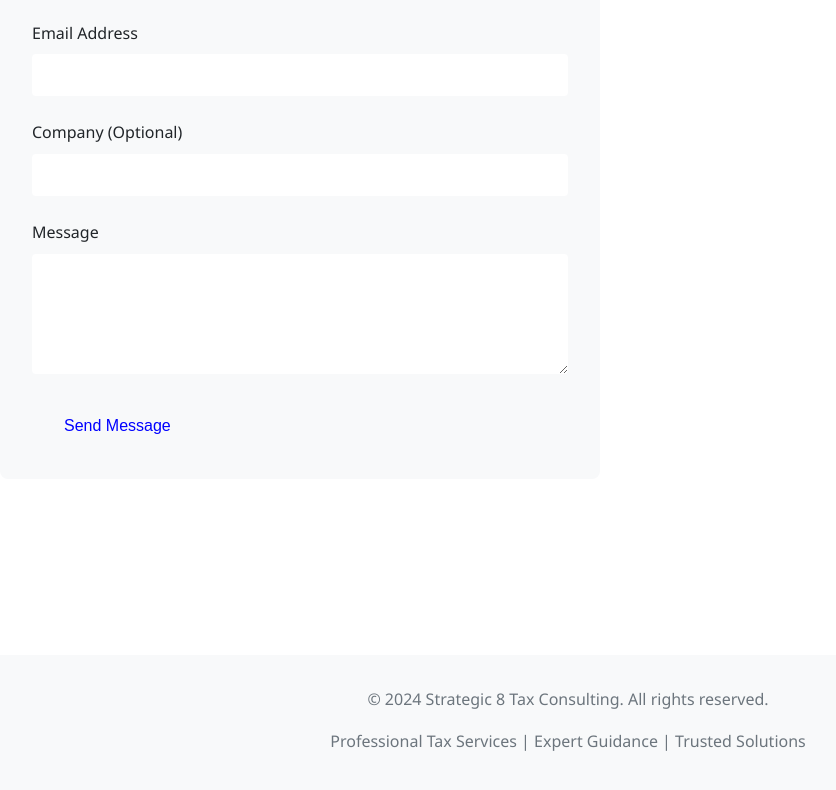
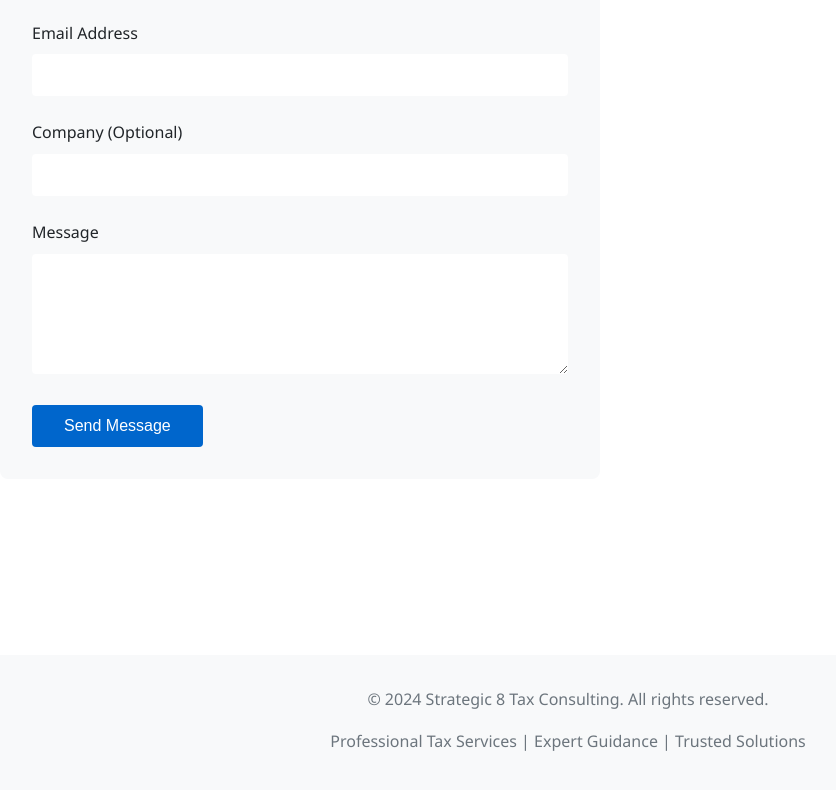
Before and after one commit to BitiusTitius/HCI-final-project, a plain HTML site: page index.html in a window 1280 px wide. Shown: the part 2671-3461 px from the top of the page, without its empty margins (72-908 px from the left). Drawn offline with Linux system fonts and the light colour scheme.

Commit message:
Update button styles with primary accent colors

```diff
--- a/home.css
+++ b/home.css
@@ -236,8 +236,8 @@ p {
 }
 
 .btn {
-    background-color: var(--accent);
-    color: blue;
+    background-color: var(--accent-primary);
+    color: white;
     padding: 0.75rem 2rem;
     border: none;
     border-radius: 4px;
```
